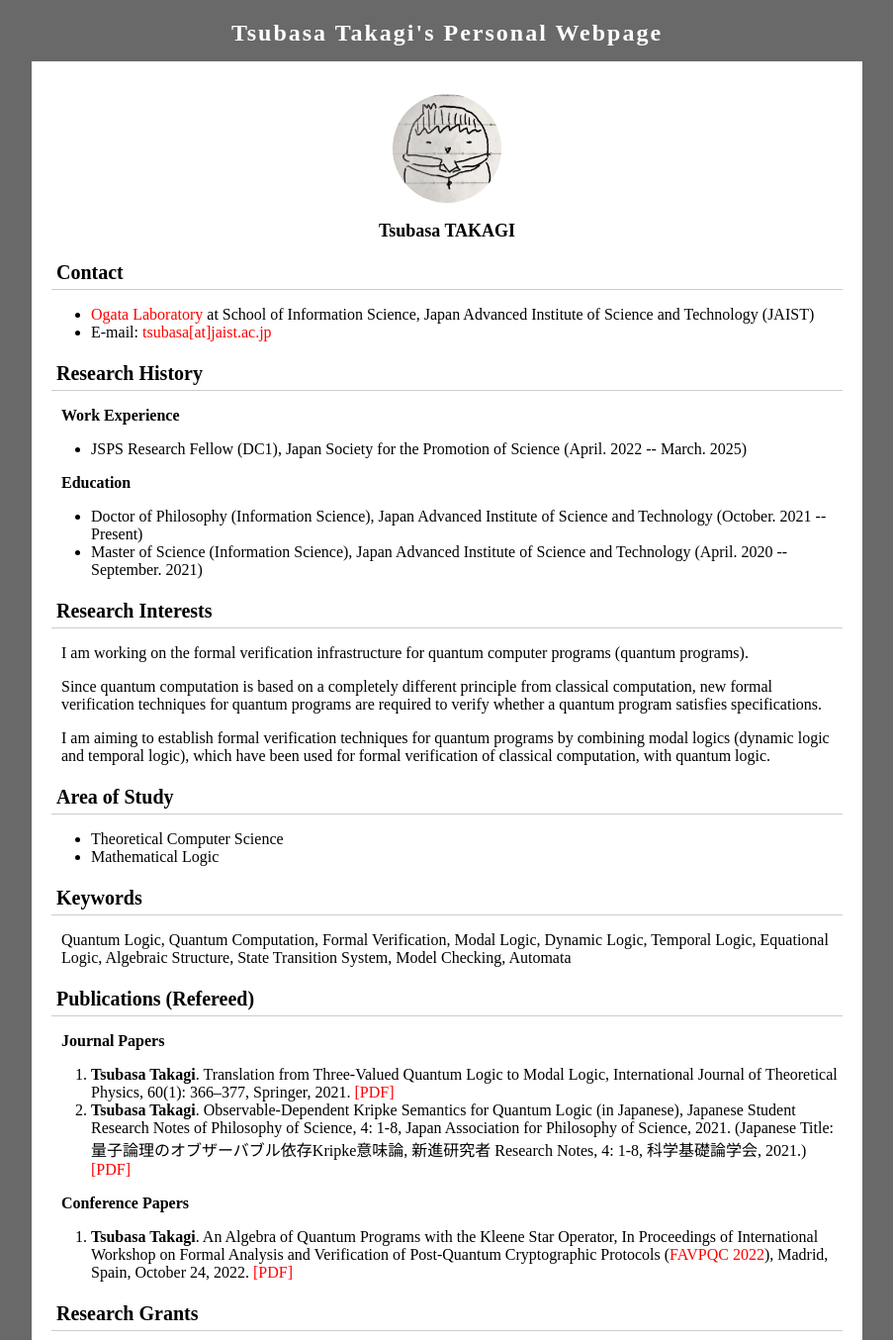
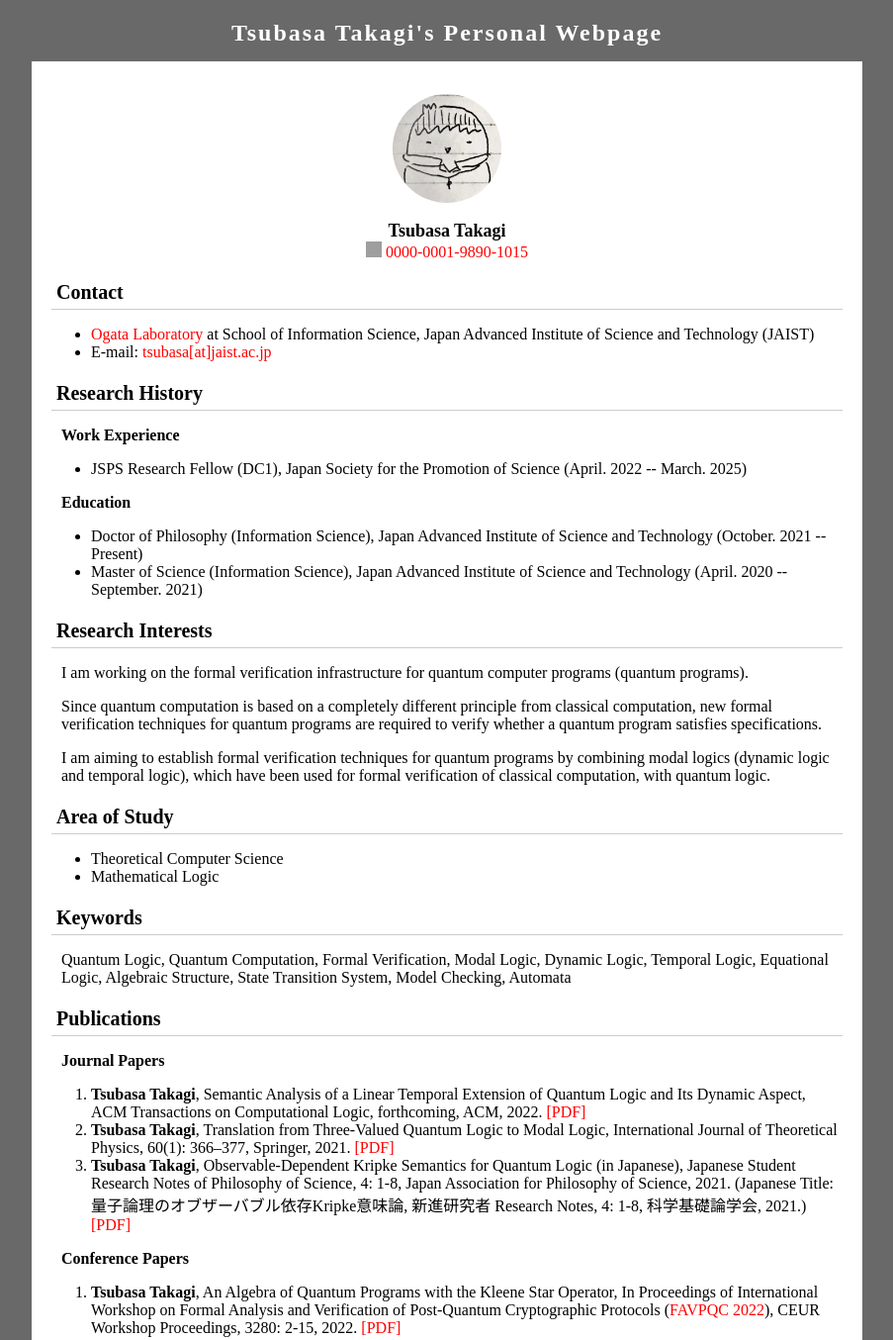
Before and after one commit to tt-logic/tt-logic.github.io, a plain HTML site: page index.html in a window 1280 px wide. Shown: the top 1354 px of the page at 99% size, without its empty margins (188-1091 px from the left). Drawn offline with Linux system fonts and the light colour scheme; grey boxes are pictures that could not be loaded.

Commit message:
Add files via upload

```diff
--- a/index.html
+++ b/index.html
@@ -18,7 +18,8 @@
             <img src="portrait.jpg">
         </div>
         <div class="profile-content">
-            <span class="profile-name">Tsubasa TAKAGI</span>
+            <span class="profile-name">Tsubasa Takagi</span>
+            <span><a href="https://orcid.org/0000-0001-9890-1015"><img alt="ORCID logo" src="https://info.orcid.org/wp-content/uploads/2019/11/orcid_16x16.png" width="16" height="16"/>&nbsp;0000-0001-9890-1015</a></span>
         </div>
     </div>
 </div>
@@ -70,15 +71,16 @@ document.write('<a href=JavaScript:mail_to("","")>tsubasa[at]jaist.ac.jp<\/a>');
 
 <h3 class="headline">Keywords</h3>
     <p>Quantum Logic, Quantum Computation, Formal Verification, Modal Logic, Dynamic Logic, Temporal Logic, Equational Logic, Algebraic Structure, State Transition System, Model Checking, Automata</p>
-<h2 class="headline">Publications (Refereed)</h2>
+<h2 class="headline">Publications</h2>
 <p><b>Journal Papers</b></p>
 <ol>
-    <li><b>Tsubasa Takagi</b>. Translation from Three-Valued Quantum Logic to Modal Logic, International Journal of Theoretical Physics, 60(1): 366–377, Springer, 2021. <a href="https://rdcu.be/cdkQL">[PDF]</a></li>
-    <li><b>Tsubasa Takagi</b>. Observable-Dependent Kripke Semantics for Quantum Logic (in Japanese), Japanese Student Research Notes of Philosophy of Science, 4: 1-8, Japan Association for Philosophy of Science, 2021. (Japanese Title: 量子論理のオブザーバブル依存Kripke意味論, 新進研究者 Research Notes, 4: 1-8, 科学基礎論学会, 2021.) <a href="http://pssj.info/jsrnps/contents/contents_data/PSSJ-JSRNPS4(2021)_20210618edition.pdf">[PDF]</a></li>
+    <li><b>Tsubasa Takagi</b>, Semantic Analysis of a Linear Temporal Extension of Quantum Logic and Its Dynamic Aspect, ACM Transactions on Computational Logic, forthcoming, ACM, 2022. <a href="http://dx.doi.org/10.1145/3576926">[PDF]</a></li>
+    <li><b>Tsubasa Takagi</b>, Translation from Three-Valued Quantum Logic to Modal Logic, International Journal of Theoretical Physics, 60(1): 366–377, Springer, 2021. <a href="https://rdcu.be/cdkQL">[PDF]</a></li>
+    <li><b>Tsubasa Takagi</b>, Observable-Dependent Kripke Semantics for Quantum Logic (in Japanese), Japanese Student Research Notes of Philosophy of Science, 4: 1-8, Japan Association for Philosophy of Science, 2021. (Japanese Title: 量子論理のオブザーバブル依存Kripke意味論, 新進研究者 Research Notes, 4: 1-8, 科学基礎論学会, 2021.) <a href="http://pssj.info/jsrnps/contents/contents_data/PSSJ-JSRNPS4(2021)_20210618edition.pdf">[PDF]</a></li>
 </ol>
 <p><b>Conference Papers</b></p>
 <ol>
-    <li><b>Tsubasa Takagi</b>. An Algebra of Quantum Programs with the Kleene Star Operator, In Proceedings of International Workshop on Formal Analysis and Verification of Post-Quantum Cryptographic Protocols (<a href="https://favpqc2022.gitlab.io/">FAVPQC 2022</a>), Madrid, Spain, October 24, 2022. <a href="https://ceur-ws.org/Vol-3280/paper1.pdf">[PDF]</a></li>
+    <li><b>Tsubasa Takagi</b>, An Algebra of Quantum Programs with the Kleene Star Operator, In Proceedings of International Workshop on Formal Analysis and Verification of Post-Quantum Cryptographic Protocols (<a href="https://favpqc2022.gitlab.io/">FAVPQC 2022</a>), CEUR Workshop Proceedings, 3280: 2-15, 2022. <a href="https://ceur-ws.org/Vol-3280/paper1.pdf">[PDF]</a></li>
 </ol>
 <h2 class="headline">Research Grants</h2>
     <ol><li>Construction of Mathematical Logic System to Verify Quantum Communication Networks and Its Quantum Computational Implications (Japanese Title: 量子通信ネットワークを検証する数理論理体系の構築と量子計算的意味付け), Grant-in-Aid for JSPS Research Fellow Grant Number <a href="https://kaken.nii.ac.jp/en/grant/KAKENHI-PROJECT-22J23575/">22J23575</a> (April. 2022 -- March. 2025)</li></ol>
```
Also changed, not shown: index.css (line endings or trailing spaces).
